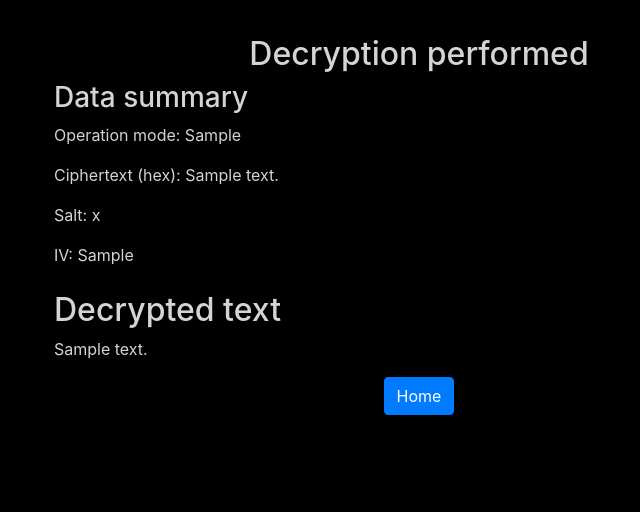
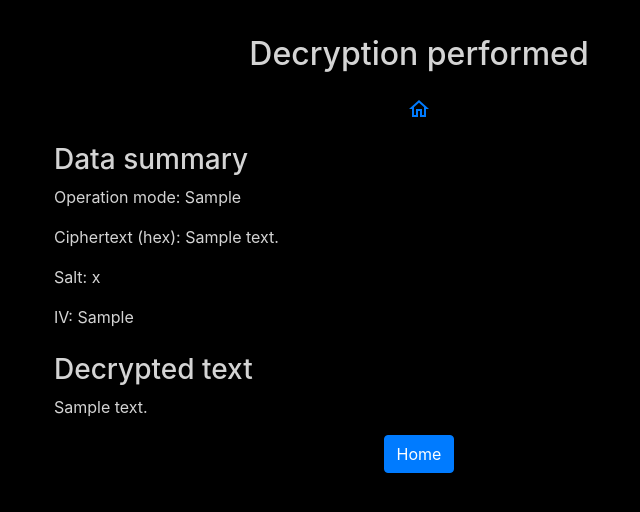
Before and after one commit to sghebrab/GOST_WebService, a Flask app: template templates/decrypt.html in a window 1280 px wide. Shown: the top 512 px of the page, without its empty margins (221-861 px from the left). Run offline with Flask 2, Linux system fonts and the light colour scheme; the template is opened without the code that fills it: most values are stand-ins (such as "Sample title", 1, 10 or a date in 2020); some libraries are stand-ins or nearby versions.

Commit message:
- Added link to home at the top of the page; - Minor styling improvements.

```diff
--- a/templates/decrypt.html
+++ b/templates/decrypt.html
@@ -16,17 +16,23 @@
             integrity="sha384-JZR6Spejh4U02d8jOt6vLEHfe/JQGiRRSQQxSfFWpi1MquVdAyjUar5+76PVCmYl"
             crossorigin="anonymous"></script>
     <script src="https://cdnjs.cloudflare.com/ajax/libs/jquery/3.6.0/jquery.min.js" integrity="sha512-894YE6QWD5I59HgZOGReFYm4dnWc1Qt5NtvYSaNcOP+u1T9qYdvdihz0PPSiiqn/+/3e7Jo4EaG7TubfWGUrMQ==" crossorigin="anonymous"></script>
+    <link href="https://fonts.googleapis.com/css?family=Material+Icons|Material+Icons+Outlined|Material+Icons+Two+Tone|Material+Icons+Round|Material+Icons+Sharp" rel="stylesheet">
     <link href="/static/style.css" type="text/css" rel="stylesheet">
     <title>Decryption</title>
 </head>
 <body>
 <div class="container">
-    <div class="row justify-content-center">
+    <div class="row justify-content-center lil-jump-bottom">
         <div class="col-12 col-md-8 text-center">
             <h2>Decryption performed</h2>
         </div>
     </div>
-    <div class="row justify-content-center" style="overflow-wrap: break-word">
+    <div class="row justify-content-center lil-jump-bottom">
+        <div class="col-12 col-sm-4 text-center">
+            <a class="material-icons-outlined" href="{{url_for('homepage')}}">home</a>
+        </div>
+    </div>
+    <div class="row justify-content-center lil-jump-bottom" style="overflow-wrap: break-word">
         <div class="col-12 col-md-8">
             <h3>Data summary</h3>
             <p>Operation mode: {{op_mode}}</p>
@@ -36,7 +42,7 @@
             <p>IV: {{iv}}</p>
             {% endif %}
             <div id="result" style="margin-top: 1.5em">
-                <h2>Decrypted text</h2>
+                <h3>Decrypted text</h3>
                 <p>{{plaintext}}</p>
             </div>
             <div class="text-center">
```
Also changed, not shown: templates/encrypt.html (+8 -3 lines).
